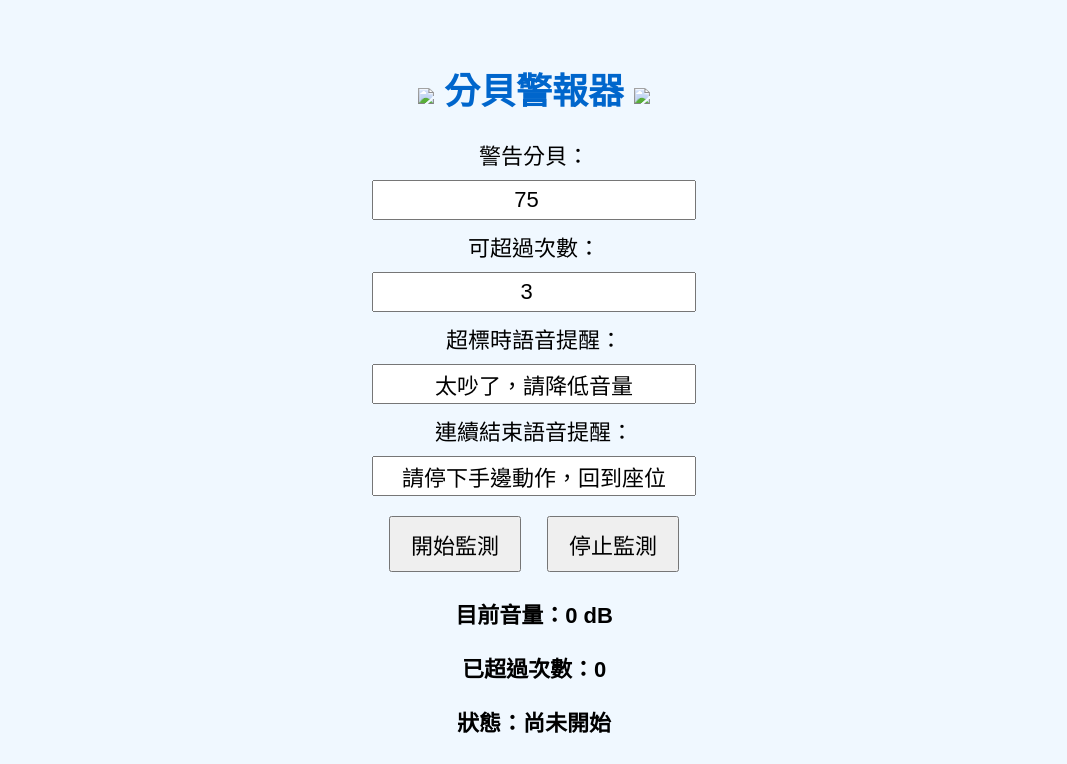
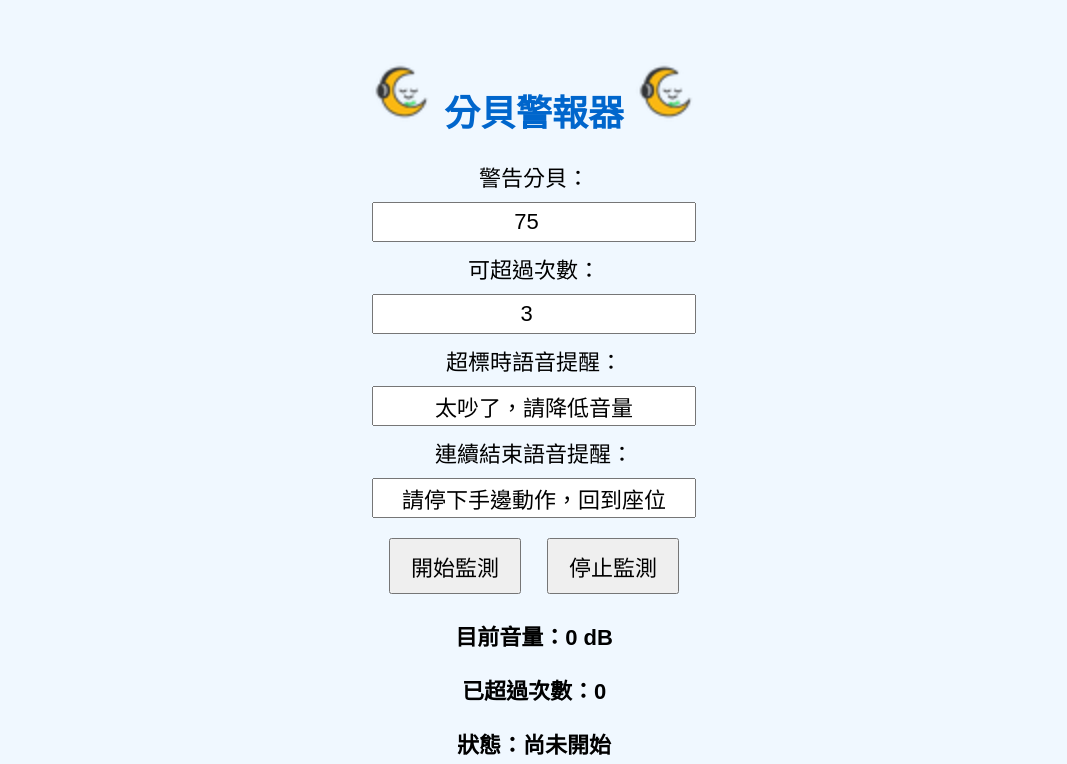
Before and after one commit to Friedaliou/DBmeter, a plain HTML site: page index.html in a window 1280 px wide. Shown: the top 764 px of the page, without its empty margins (106-1173 px from the left). Drawn offline with Linux system fonts and the light colour scheme.

Commit message:
Update index.html

```diff
--- a/index.html
+++ b/index.html
@@ -76,7 +76,7 @@
   </style>
 </head>
 <body>
-  <h1><img src="favicon_large.png" width="64"> 分貝警報器 <img src="favicon_large.png" width="64"></h1>
+  <h1><img src="favicon_large.ico" width="64"> 分貝警報器 <img src="favicon_large.ico" width="64"></h1>
 
   <label>警告分貝：
     <input type="number" id="threshold" value="75">
```
